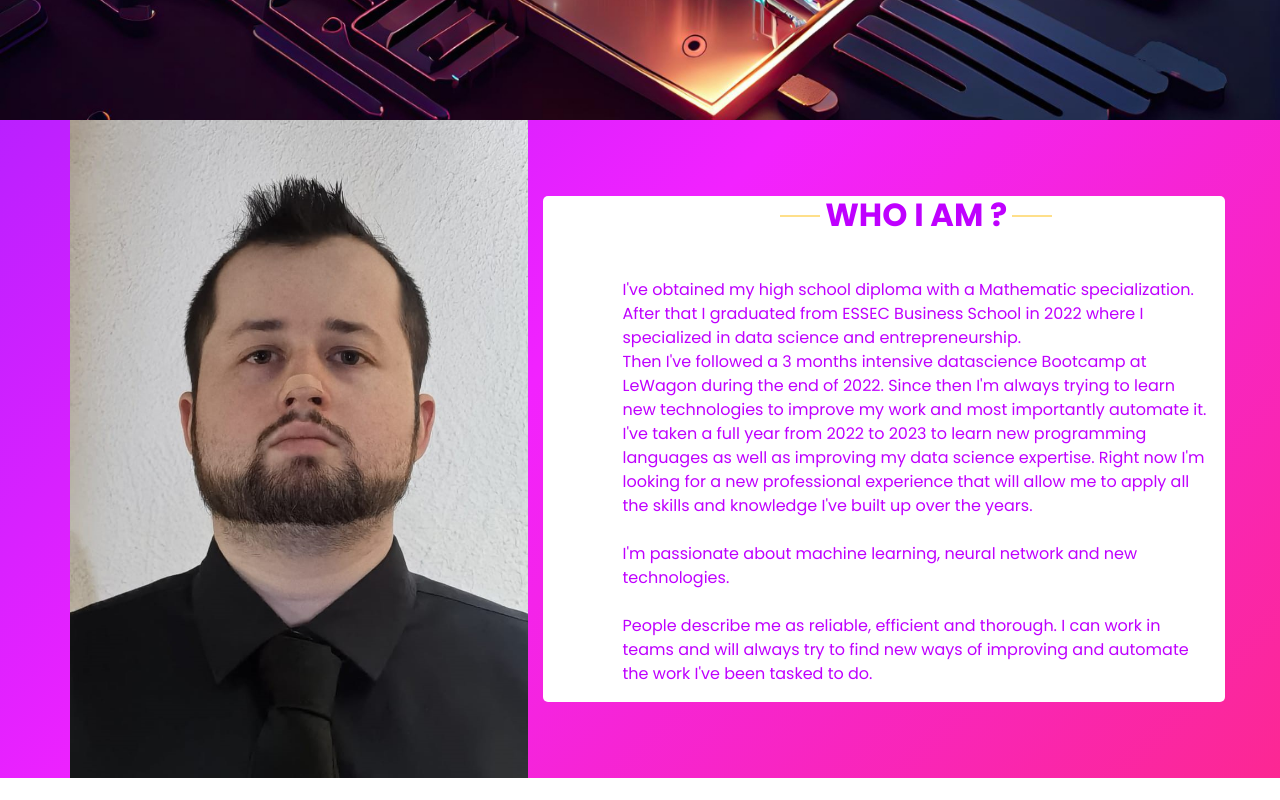
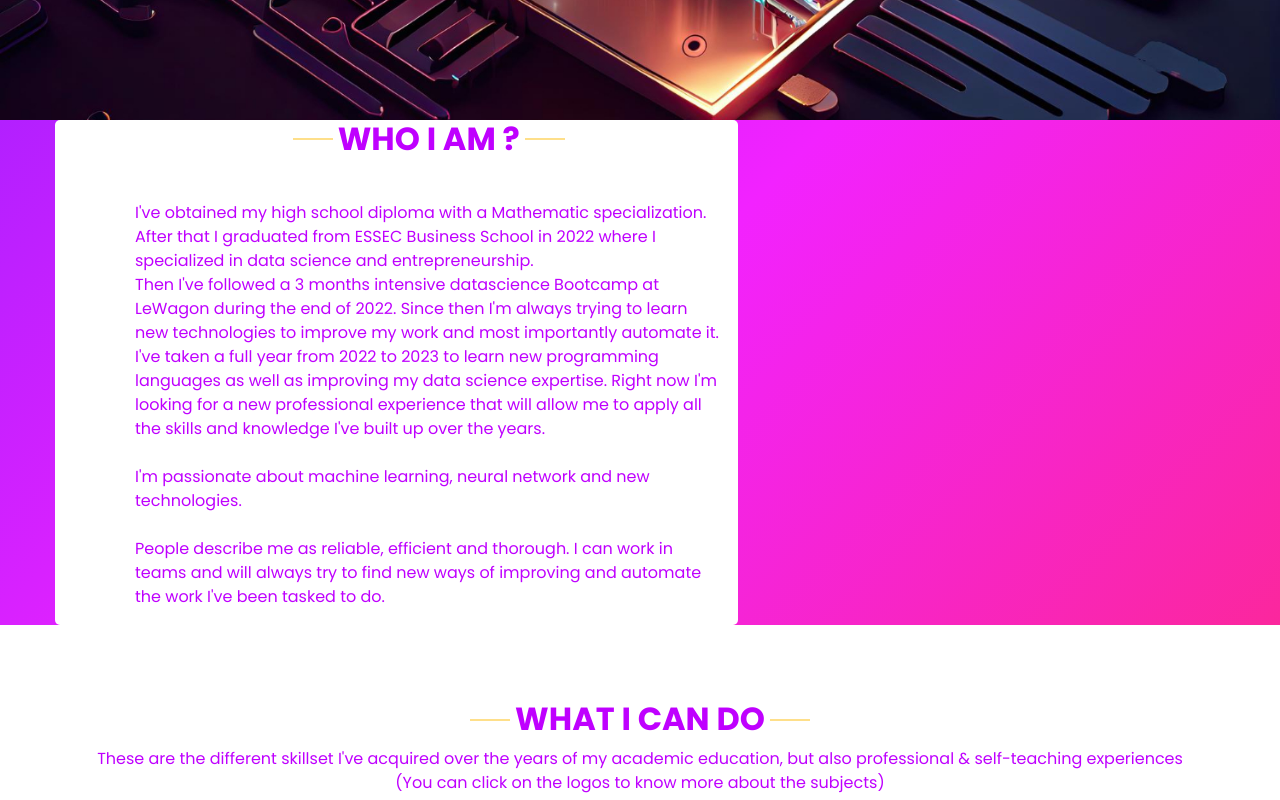
Before and after one commit to corentincadene/website-and-portfolio, a plain HTML site: page index.html in a window 1280 px wide. Shown: the part 680-1480 px from the top of the page. Drawn offline with nearby package versions, Linux system fonts and the light colour scheme.

Commit message:
Update index.html

```diff
--- a/index.html
+++ b/index.html
@@ -104,11 +104,7 @@
   <section id="WHOAMI" class="who_section bgend">
     <div class="container">
       <div class="row">
-        <div class="col-md-5">
-          <div class="img-box">
-            <img src="images/who-img.jpeg" alt="">
-          </div>
-        </div>
+
         <div class="col-md-7" style="border-radius:5px; background-color: white;">
           <div class="detail-box">
             <div class="heading_container">
```
